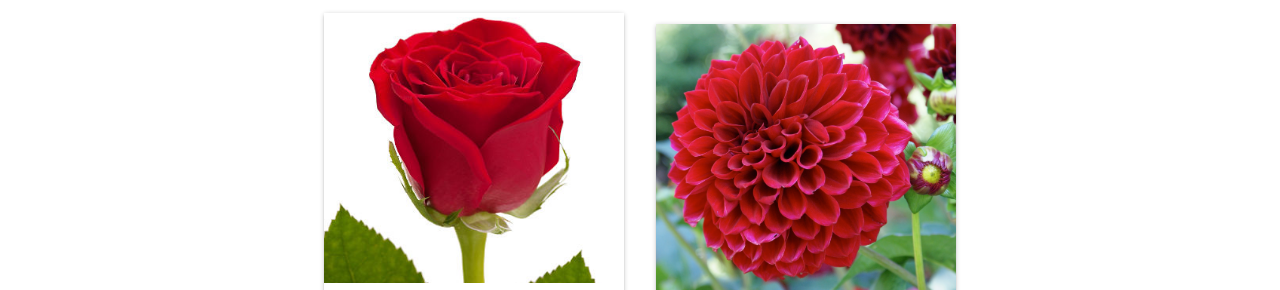
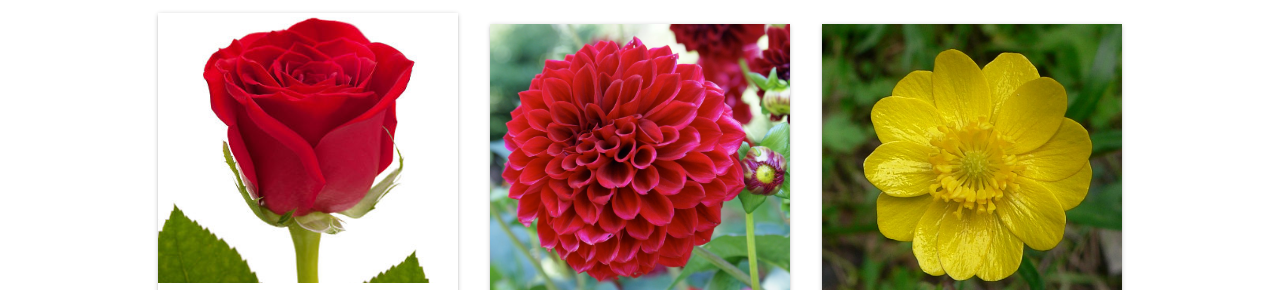
Before and after one commit to kiranirshad/test-5, a plain HTML site: page index.html in a window 1280 px wide. Shown: the part 75-365 px from the top of the page. Drawn offline with nearby package versions, Linux system fonts and the light colour scheme; a script that the page names is missing.

Commit message:
Update index.html

```diff
--- a/index.html
+++ b/index.html
@@ -33,7 +33,7 @@
       </div>
     </nav>
   </header>
-  <section class="container">
+  <section>
     <div class=" img" id="rose-div">
               <div class="card">
                 <div class="card-image img-div"> </div>
```
